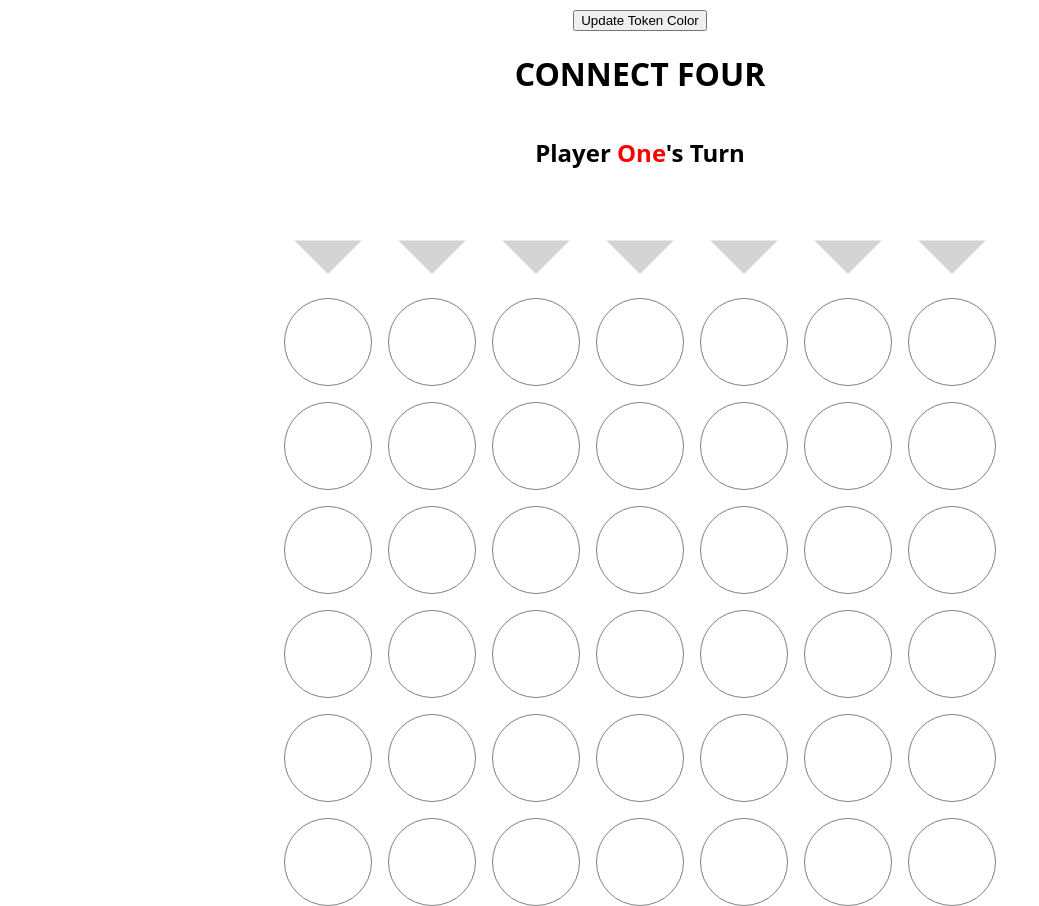
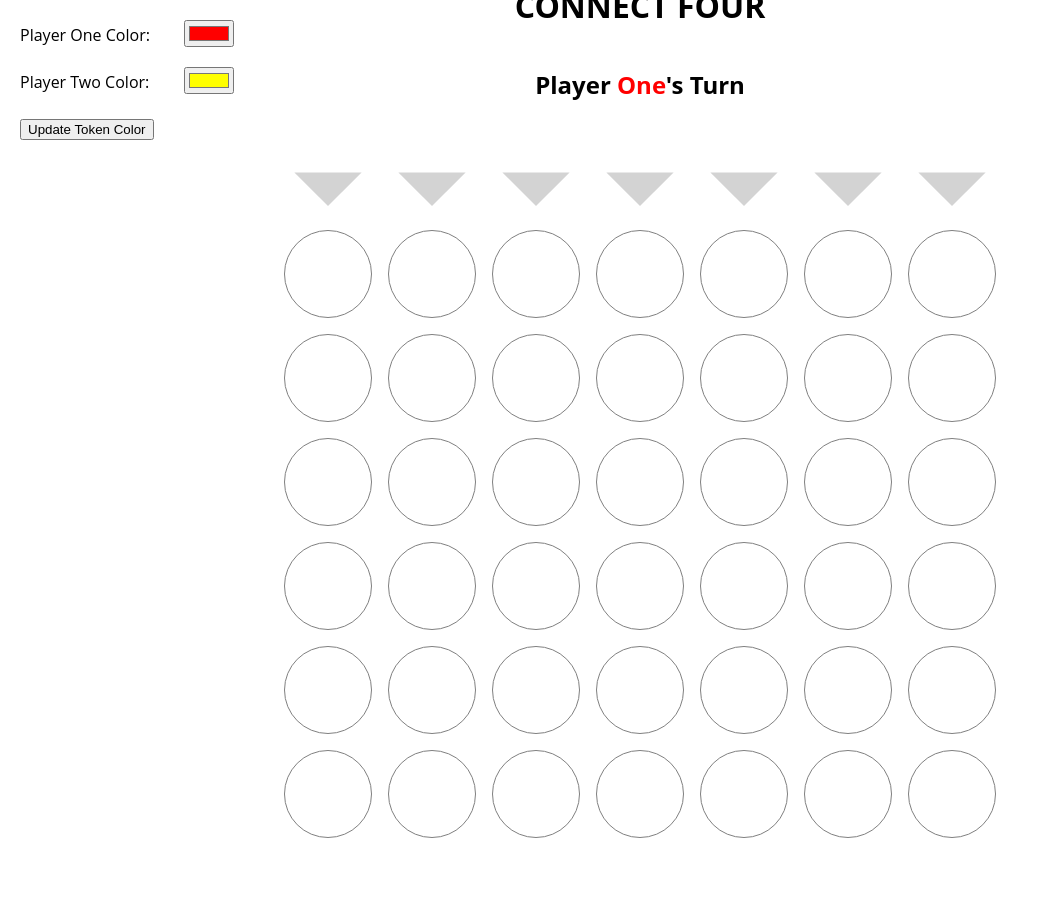
Before and after one commit to sashankrayapudi/connect-four, a plain HTML site: page index.html in a window 1280 px wide. Shown: the whole page, without its empty margins (0-1039 px from the left). After the commit the page ends 838 px from the top, so only its background shows below. Drawn offline with Linux system fonts and the light colour scheme.

Commit message:
move color picker to upper left

```diff
--- a/css/main.css
+++ b/css/main.css
@@ -10,6 +10,26 @@ body {
   justify-content: center;
   align-items: center;
   font-family: 'Open Sans', sans-serif;
+}
+
+#color-picker {
+    position: absolute;
+    top: 0;
+    left: 0;
+}
+
+#color-picker * {
+    margin: 10px;
+    margin-left: 20px;
+    margin-top: 20px;
+}
+
+#p-two-color {
+    margin-top: 10px;
+}
+
+#submit-color {
+    margin-top: 15px;
 }
 
 #markers {
--- a/index.html
+++ b/index.html
@@ -9,13 +9,15 @@
     <script defer src="js/main.js"></script>
 </head>
 <body>
-    <label for="pOneColor">Player One Color:</label>
-    <input id="pOneColor" type="color" value="#ff0000"/>
-    <br>
-    <label for="pTwoColor">Player Two Color:</label>
-    <input id="pTwoColor" type="color" value="#ffff00"/>
-    <br>
-    <input id="submit-color" value="Update Token Color" type="button" />
+    <section id="color-picker">
+        <label for="p-one-color">Player One Color:</label>
+        <input id="p-one-color" type="color" value="#ff0000"/>
+        <br>
+        <label for="p-two-color">Player Two Color:</label>
+        <input id="p-two-color" type="color" value="#ffff00"/>
+        <br>
+        <input id="submit-color" value="Update Token Color" type="button"/>
+    </section>
     <!-- <label for="favcolor">Player One Color:</label>
     <input type="color" id="favcolor" name="favcolor" value="#ff0000"><br><br>
     <input type="submit"> -->
--- a/js/main.js
+++ b/js/main.js
@@ -106,8 +106,8 @@ function handleDrop(evt) {
 // update all impacted state, then call render
 // extract color value from input, update colors state variable. Colors will update automatically through render function.
 function changePlayerColor() {
-    let pOneColor = document.getElementById("pOneColor").value;
-    let pTwoColor = document.getElementById("pTwoColor").value;
+    let pOneColor = document.getElementById("p-one-color").value;
+    let pTwoColor = document.getElementById("p-two-color").value;
     colors['1'] = pOneColor;
     colors['-1'] = pTwoColor;
     render();
```
